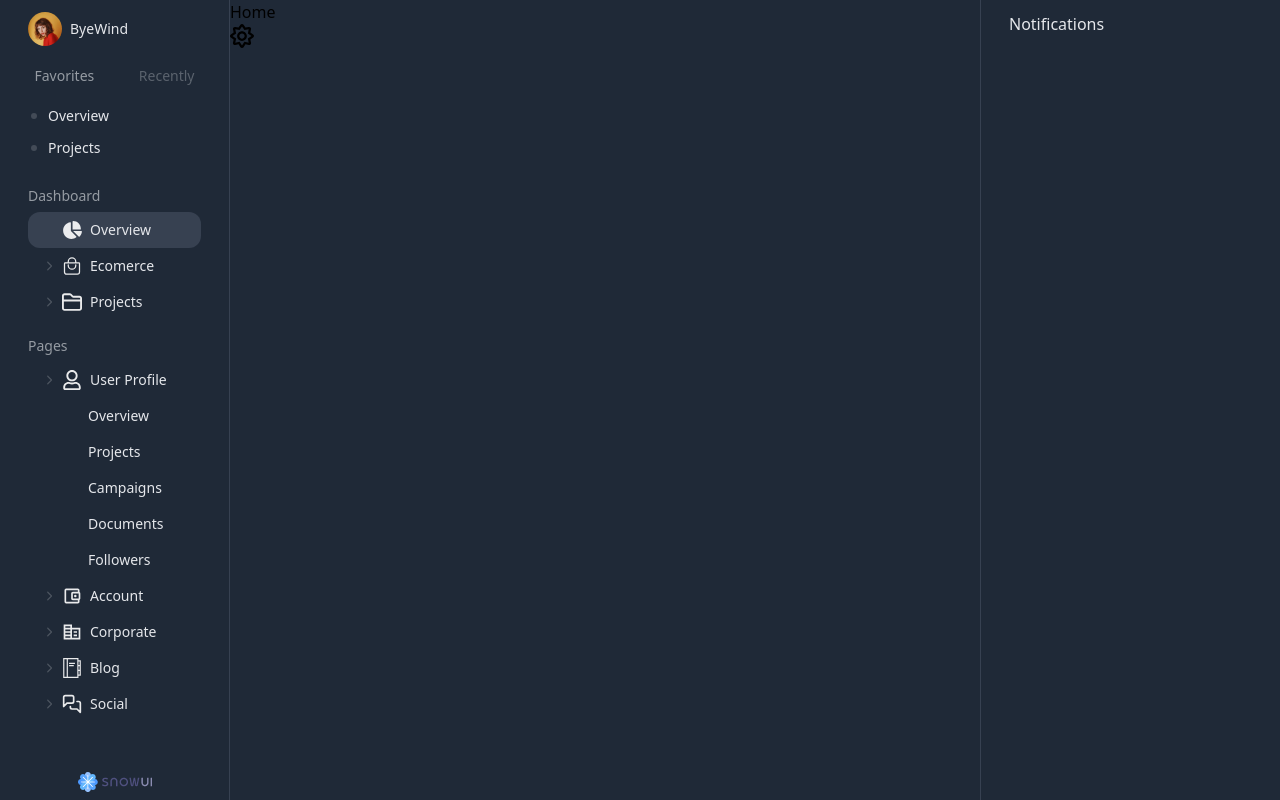
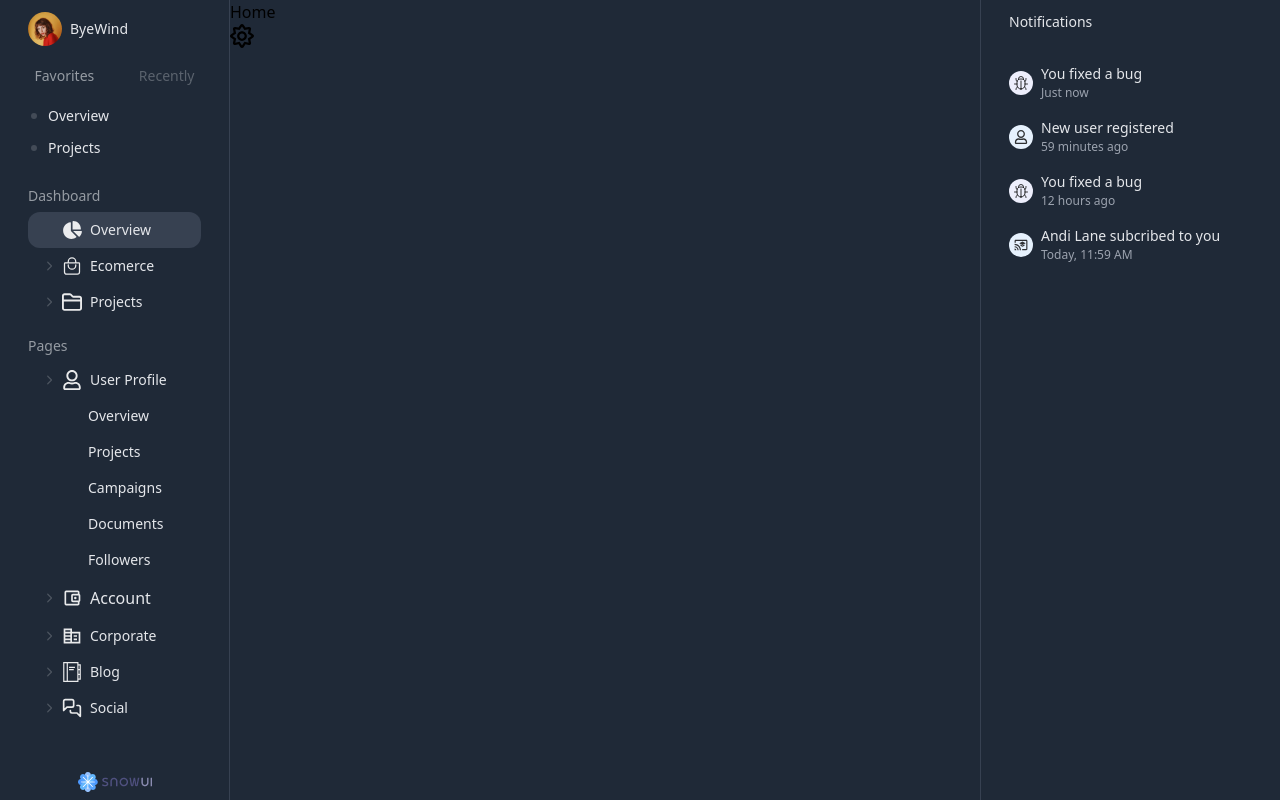
Before and after one commit to Ceci007/react-dashboard, a React (Vite) app: page / in a window 1280 px wide. Built offline with nearby package versions, Linux system fonts and the light colour scheme.

Commit message:
Add the firsts notifications

```diff
--- a/src/components/Notifications.jsx
+++ b/src/components/Notifications.jsx
@@ -1,13 +1,54 @@
 import { useContext } from "react";
 import { ThemeCotext } from "../context/ThemeContextProvider";
+import { IoBugOutline } from "react-icons/io5";
+import { FaRegUser } from "react-icons/fa";
+import { MdCastForEducation } from "react-icons/md";
 
 const Notifications = () => {
   const { theme } = useContext(ThemeCotext);
 
   return (
-    <div className={"fixed right-0 top-0 w-[300px] h-screen flex px-7 py-3 light:text-gray-900 dark:text-gray-200 border-0 border-l-[1px] border-solid " + `${theme === "dark" ? "border-l-gray-700" : "border-l-gray-200"}`}>
+    <div className={"fixed right-0 top-0 w-[300px] h-screen flex px-7 py-3 text-gray-900 dark:text-gray-200 border-0 border-l-[1px] border-solid " + `${theme === "dark" ? "border-l-gray-700" : "border-l-gray-200"}`}>
       <div>
-      Notifications
+        <h3 className="text-sm text-gray-900 dark:text-gray-200">Notifications</h3>
+        <ul className="mt-6">
+          <li className="flex items-center gap-2 py-2">
+            <div className="h-6 w-6 rounded-full bg-[#EDEEFC] flex items-center justify-center">
+            <IoBugOutline size={16} color="rgba(0, 0, 0, 0.8)" />
+            </div>
+            <div className="flex flex-col">
+              <h5 className="text-sm text-gray-900 dark:text-gray-200">You fixed a bug</h5>
+              <p className="text-[12px] text-gray-400 dark:text-gray-400">Just now</p>
+            </div>
+          </li>
+          <li className="flex items-center gap-2 py-2">
+            <div className="h-6 w-6 rounded-full bg-[#E6F1FD] flex items-center justify-center">
+            <FaRegUser size={14} color="rgba(0, 0, 0, 0.8)" />
+            </div>
+            <div className="flex flex-col">
+              <h5 className="text-sm text-gray-900 dark:text-gray-200">New user registered</h5>
+              <p className="text-[12px] text-gray-400 dark:text-gray-400">59 minutes ago</p>
+            </div>
+          </li>
+          <li className="flex items-center gap-2 py-2">
+            <div className="h-6 w-6 rounded-full bg-[#EDEEFC] flex items-center justify-center">
+            <IoBugOutline size={16} color="rgba(0, 0, 0, 0.8)" />
+            </div>
+            <div className="flex flex-col">
+              <h5 className="text-sm text-gray-900 dark:text-gray-200">You fixed a bug</h5>
+              <p className="text-[12px] text-gray-400 dark:text-gray-400">12 hours ago</p>
+            </div>
+          </li>
+          <li className="flex items-center gap-2 py-2">
+            <div className="h-6 w-6 rounded-full bg-[#E6F1FD] flex items-center justify-center">
+            <MdCastForEducation size={14} color="rgba(0, 0, 0, 0.8)" />
+            </div>
+            <div className="flex flex-col">
+              <h5 className="text-sm text-gray-900 dark:text-gray-200">Andi Lane subcribed to you</h5>
+              <p className="text-[12px] text-gray-400 dark:text-gray-400">Today, 11:59 AM</p>
+            </div>
+          </li>
+        </ul>
       </div>
     </div>
   )
--- a/src/components/Sidebar.jsx
+++ b/src/components/Sidebar.jsx
@@ -15,14 +15,14 @@ const Sidebar = () => {
 	const { theme } = useContext(ThemeCotext);
 
   return (
-			<aside className={"fixed z-60 px-7 py-3 top-0 left-0 w-[230px] h-full light:bg-white dark:bg-gray-800 light:text-gray-900 dark:text-gray-200 border-0 border-r-[1px] border-solid " + `${theme === "dark" ? "border-r-gray-700" : "border-r-gray-200"}` }>
+			<aside className={"fixed z-60 px-7 py-3 top-0 left-0 w-[230px] h-full bg-white dark:bg-gray-800 text-gray-900 dark:text-gray-200 border-0 border-r-[1px] border-solid " + `${theme === "dark" ? "border-r-gray-700" : "border-r-gray-200"}` }>
       <div className="flex items-center gap-2">
         <img src={userPicture} alt="user" className="w-[34px] h-[34px] rounded-full" />
-        <h3 className="text-sm light:text-gray-900 dark:text-gray-200">ByeWind</h3>
+        <h3 className="text-sm text-gray-900 dark:text-gray-200">ByeWind</h3>
       </div>
       <div className="flex justify-between w-[160px] mx-auto py-5">
-        <h2 className="text-sm font-medium light:text-black/60 dark:text-gray-200/60">Favorites</h2>
-        <h2 className="text-sm font-medium light:text-black/30 dark:text-gray-200/30">Recently</h2>
+        <h2 className="text-sm font-medium text-black/60 dark:text-gray-200/60">Favorites</h2>
+        <h2 className="text-sm font-medium text-black/30 dark:text-gray-200/30">Recently</h2>
       </div>
       <nav>
         <ul>
@@ -41,7 +41,7 @@ const Sidebar = () => {
         </ul>
       </nav>
       <nav className="mt-4">
-        <h2 className="text-sm light:text-black/60 dark:text-gray-200/60 font-medium mb-[6px]">Dashboard</h2>
+        <h2 className="text-sm text-black/60 dark:text-gray-200/60 font-medium mb-[6px]">Dashboard</h2>
         <ul>
           <li>
             <NavLink
@@ -67,7 +67,7 @@ const Sidebar = () => {
                 <>
                   {isActive ? <FaChevronRight size={10} color="rgba(0, 0, 0, 0)" /> : <FaChevronRight size={10} color={theme === "light" ? "rgba(0, 0, 0, 0.2)" : "rgba(255, 255, 255, 0.2)"} />}
                   <IoBagHandleOutline size={20} color={theme === "light" ? "rgba(0, 0, 0, 0.9)" : "rgba(255, 255, 255, 0.9)"} />
-                  <h3 className="text-sm light:text-gray-900 dark:text-gray-200">Ecomerce</h3>
+                  <h3 className="text-sm text-gray-900 dark:text-gray-200">Ecomerce</h3>
                 </>
               )}
             </NavLink>
@@ -81,7 +81,7 @@ const Sidebar = () => {
                 <>
                   {isActive ? <FaChevronRight size={10} color="rgba(0, 0, 0, 0)" /> : <FaChevronRight size={10} color={theme === "light" ? "rgba(0, 0, 0, 0.2)" : "rgba(255, 255, 255, 0.2)"} />}
                   <FaRegFolderClosed size={20} color={theme === "light" ? "rgba(0, 0, 0, 0.9)" : "rgba(255, 255, 255, 0.9)"} />
-                  <h3 className="text-sm light:text-gray-900 dark:text-gray-200">Projects</h3>
+                  <h3 className="text-sm text-gray-900 dark:text-gray-200">Projects</h3>
                 </>
               )}
             </NavLink>
@@ -89,7 +89,7 @@ const Sidebar = () => {
         </ul>
       </nav>
       <nav className="mt-4">
-        <h2 className="text-sm light:text-black/60 dark:text-gray-200/60 font-medium mb-[6px]">Pages</h2>
+        <h2 className="text-sm text-black/60 dark:text-gray-200/60 font-medium mb-[6px]">Pages</h2>
         <ul>
           <li>
             <NavLink
@@ -100,7 +100,7 @@ const Sidebar = () => {
                   <>
                     {isActive ? <FaChevronRight size={10} color="rgba(0, 0, 0, 0)" /> : <FaChevronRight size={10} color={theme === "light" ? "rgba(0, 0, 0, 0.2)" : "rgba(255, 255, 255, 0.2)"} />}
                     <FaRegUser size={20} color={theme === "light" ? "rgba(0, 0, 0, 0.9)" : "rgba(255, 255, 255, 0.9)"} />
-                    <h3 className="text-sm light:text-gray-900 dark:text-gray-200">User Profile</h3>
+                    <h3 className="text-sm text-gray-900 dark:text-gray-200">User Profile</h3>
                   </>
                 )}
 
@@ -108,11 +108,11 @@ const Sidebar = () => {
           </li>
           <nav>
             <ul>
-              <li className="px-4 py-2 ml-4 text-sm light:text-gray-900 dark:text-gray-200 pl-11">Overview</li>
-              <li className="px-4 py-2 ml-4 text-sm light:text-gray-900 dark:text-gray-200 pl-11">Projects</li>
-              <li className="px-4 py-2 ml-4 text-sm light:text-gray-900 dark:text-gray-200 pl-11">Campaigns</li>
-              <li className="px-4 py-2 ml-4 text-sm light:text-gray-900 dark:text-gray-200 pl-11">Documents</li>
-              <li className="px-4 py-2 ml-4 text-sm light:text-gray-900 dark:text-gray-200 pl-11">Followers</li>
+              <li className="px-4 py-2 ml-4 text-sm text-gray-900 dark:text-gray-200 pl-11">Overview</li>
+              <li className="px-4 py-2 ml-4 text-sm text-gray-900 dark:text-gray-200 pl-11">Projects</li>
+              <li className="px-4 py-2 ml-4 text-sm text-gray-900 dark:text-gray-200 pl-11">Campaigns</li>
+              <li className="px-4 py-2 ml-4 text-sm text-gray-900 dark:text-gray-200 pl-11">Documents</li>
+              <li className="px-4 py-2 ml-4 text-sm text-gray-900 dark:text-gray-200 pl-11">Followers</li>
             </ul>
           </nav>
           <li>
@@ -124,7 +124,7 @@ const Sidebar = () => {
                   <>
                     {isActive ? <FaChevronRight size={10} color="rgba(0, 0, 0, 0)" /> : <FaChevronRight size={10} color={theme === "light" ? "rgba(0, 0, 0, 0.2)" : "rgba(255, 255, 255, 0.2)"} />}
                     <MdOutlineAccountBalanceWallet size={20} color={theme === "light" ? "rgba(0, 0, 0, 0.9)" : "rgba(255, 255, 255, 0.9)"} />
-                    <h3 className="text-sm light:text-gray-900 dark:text-gray-200">Account</h3>
+                    <h3 className="text-smtext-gray-900 dark:text-gray-200">Account</h3>
                   </>
                 )}
 
@@ -139,7 +139,7 @@ const Sidebar = () => {
                   <>
                     {isActive ? <FaChevronRight size={10} color="rgba(0, 0, 0, 0)" /> : <FaChevronRight size={10} color={theme === "light" ? "rgba(0, 0, 0, 0.2)" : "rgba(255, 255, 255, 0.2)"} />}
                     <MdCorporateFare size={20} color={theme === "light" ? "rgba(0, 0, 0, 0.9)" : "rgba(255, 255, 255, 0.9)"} />
-                    <h3 className="text-sm light:text-gray-900 dark:text-gray-200">Corporate</h3>
+                    <h3 className="text-sm text-gray-900 dark:text-gray-200">Corporate</h3>
                   </>
                 )}
 
@@ -154,7 +154,7 @@ const Sidebar = () => {
                   <>
                     {isActive ? <FaChevronRight size={10} color="rgba(0, 0, 0, 0)" /> : <FaChevronRight size={10} color={theme === "light" ? "rgba(0, 0, 0, 0.2)" : "rgba(255, 255, 255, 0.2)"} />}
                     <TfiAgenda size={20} color={theme === "light" ? "rgba(0, 0, 0, 0.9)" : "rgba(255, 255, 255, 0.9)"} />
-                    <h3 className="text-sm light:text-gray-900 dark:text-gray-200">Blog</h3>
+                    <h3 className="text-sm text-gray-900 dark:text-gray-200">Blog</h3>
                   </>
                 )}
 
@@ -169,7 +169,7 @@ const Sidebar = () => {
                   <>
                     {isActive ? <FaChevronRight size={10} color="rgba(0, 0, 0, 0)" /> : <FaChevronRight size={10} color={theme === "light" ? "rgba(0, 0, 0, 0.2)" : "rgba(255, 255, 255, 0.2)"} />}
                     <LuMessagesSquare size={20} color={theme === "light" ? "rgba(0, 0, 0, 0.9)" : "rgba(255, 255, 255, 0.9)"} />
-                    <h3 className="text-sm light:text-gray-900 dark:text-gray-200">Social</h3>
+                    <h3 className="text-sm text-gray-900 dark:text-gray-200">Social</h3>
                   </>
                 )}
 
```
